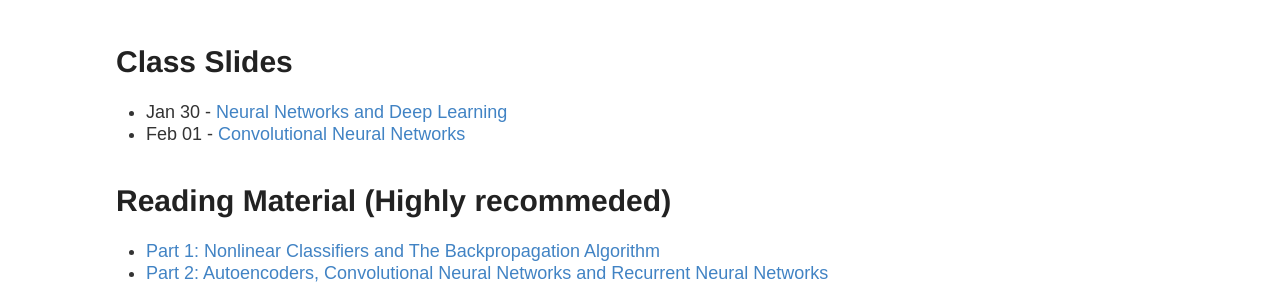
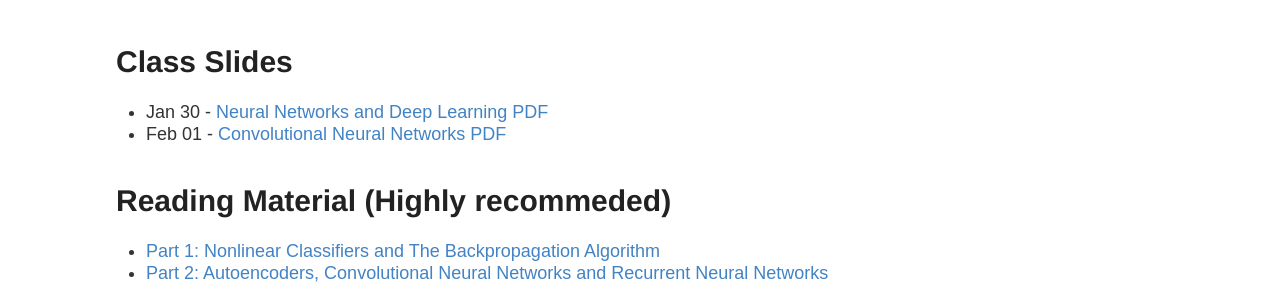
Before and after one commit to iamaaditya/iamaaditya.github.io, a Jekyll site: the page built from notes/CS175/index.md, in a window 1280 px wide. Shown: the part 206-501 px from the top of the page. Built offline with Jekyll 4.4.1, drawn with Linux system fonts in a browser that asks for light colours; some web fonts are replaced.

Commit message:
add the pdf link to the lectures

```diff
--- a/notes/CS175/index.md
+++ b/notes/CS175/index.md
@@ -7,8 +7,8 @@ dsq_thread_id:
 ---
 # Class Slides
 
- * Jan 30 - [Neural Networks and Deep Learning](https://docs.google.com/presentation/d/10lMpUblysM1H7CQQAqHKnOaCza53TApTBuy7DQBpspo/edit#slide=id.g35f391192_00)
- * Feb 01 - [Convolutional Neural Networks](https://docs.google.com/presentation/d/1-lByuEiKbR9jP-tNvCHBxFOuCvjORM-idmqFtLTTPJo/edit?usp=sharing)
+ * Jan 30 - [Neural Networks and Deep Learning](https://docs.google.com/presentation/d/10lMpUblysM1H7CQQAqHKnOaCza53TApTBuy7DQBpspo/edit#slide=id.g35f391192_00) [PDF](http://www.cs.brandeis.edu/~storer/cs175/Talks/2017-01-30-DeepLearningPart1.pdf)
+ * Feb 01 - [Convolutional Neural Networks](https://docs.google.com/presentation/d/1-lByuEiKbR9jP-tNvCHBxFOuCvjORM-idmqFtLTTPJo/edit?usp=sharing) [PDF](http://www.cs.brandeis.edu/~storer/cs175/Talks/2017-02-01-DeepLearningPart2.pdf)
 
 # Reading Material (Highly recommeded)
  * [Part 1: Nonlinear Classifiers and The Backpropagation Algorithm](https://cs.stanford.edu/~quocle/tutorial1.pdf)
```
